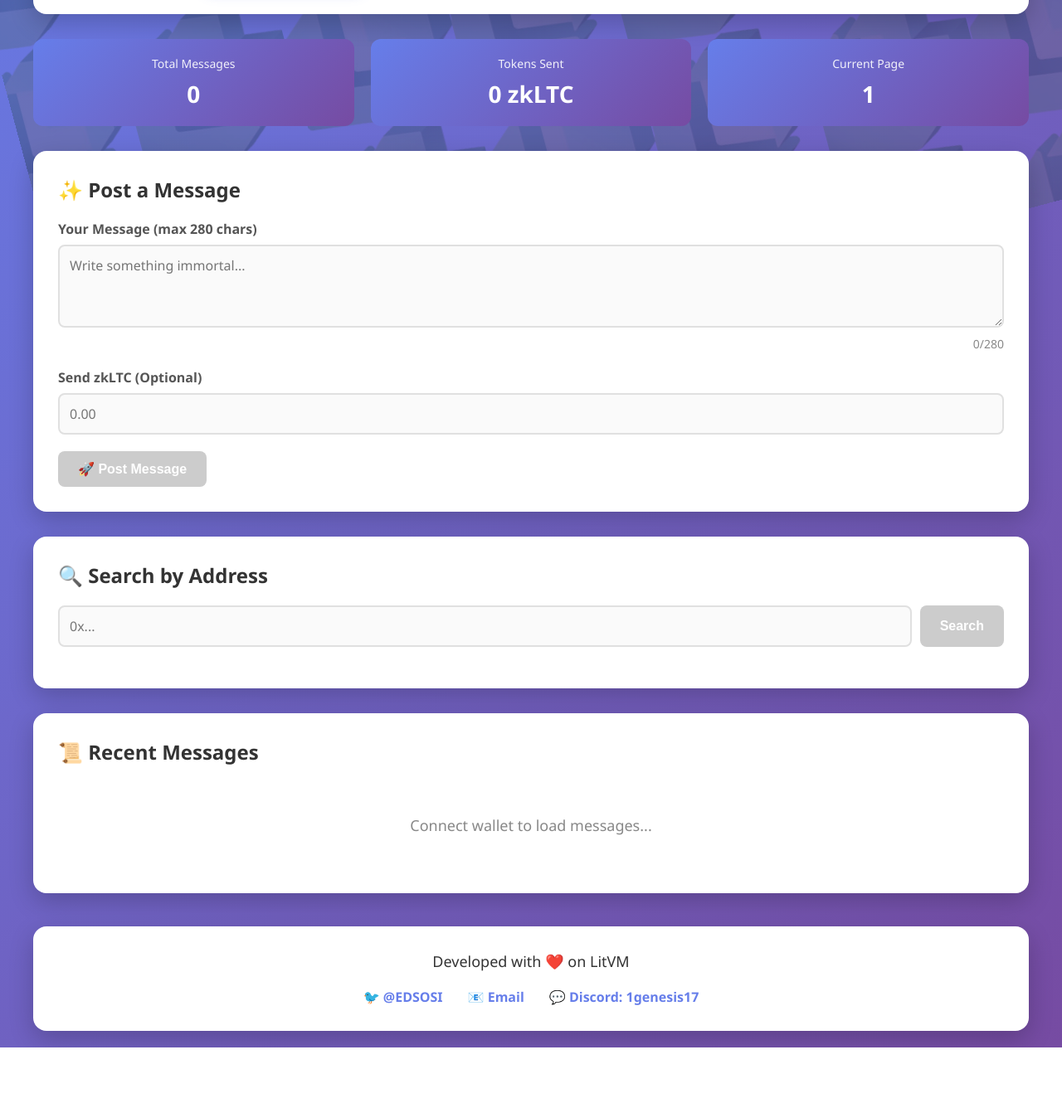
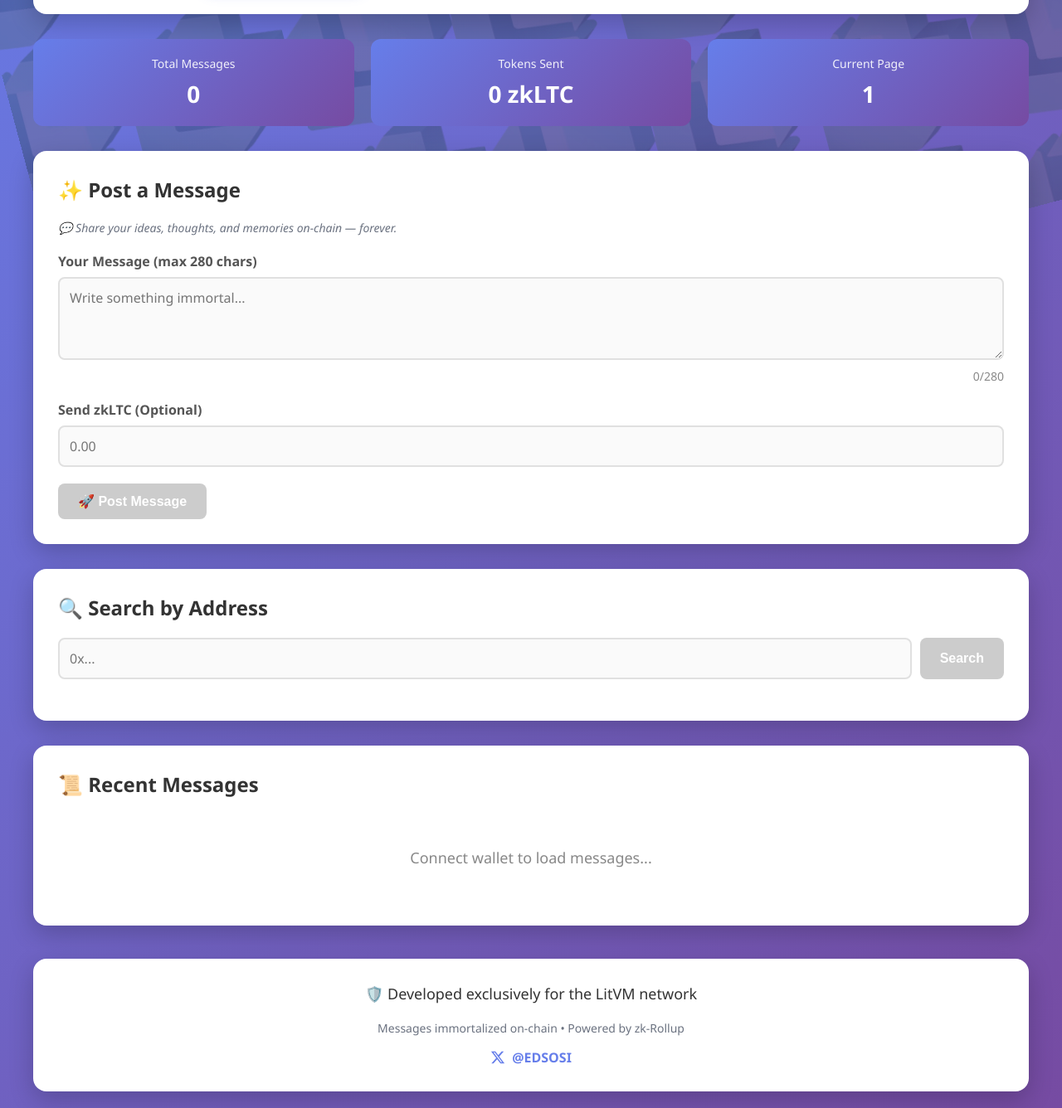
Before and after one commit to GENESIS-SOARES17/Guestbook-LitVM, a website: page frontend/index.html in a window 1280 px wide. Shown: the part 402-1738 px from the top of the page at 83% size. Before the commit the page ends 1665 px from the top, so only its background shows below. Drawn offline with nearby package versions, Linux system fonts and the light colour scheme.

Commit message:
Update index.html

```diff
--- a/frontend/index.html
+++ b/frontend/index.html
@@ -284,6 +284,10 @@
 
         <div class="card">
             <h2 style="margin-bottom: 20px;">✨ Post a Message</h2>
+            <!-- ✅ NOVA MENSAGEM EM INGLÊS -->
+            <p style="color: #6b7280; margin-bottom: 20px; font-size: 14px; font-style: italic;">
+                💬 Share your ideas, thoughts, and memories on-chain — forever.
+            </p>
             <div id="msgStatus"></div>
             <div class="form-group">
                 <label>Your Message (max 280 chars)</label>
@@ -316,13 +320,16 @@
             </div>
         </div>
 
+        <!-- ✅ NOVO FOOTER - LITVM EXCLUSIVO + TWITTER -->
         <footer>
             <div class="footer-content">
-                <div class="footer-title">Developed with ❤️ on LitVM</div>
+                <div class="footer-title">🛡️ Developed exclusively for the LitVM network</div>
+                <p style="color: #6b7280; margin-bottom: 15px; font-size: 14px;">Messages immortalized on-chain • Powered by zk-Rollup</p>
                 <div class="footer-links">
-                    <a href="https://x.com/EDSOSI" target="_blank" class="footer-link">🐦 @EDSOSI</a>
-                    <a href="mailto:edgardsilvasoares@gmail.com" class="footer-link">📧 Email</a>
-                    <a href="https://discord.com" target="_blank" class="footer-link">💬 Discord: 1genesis17</a>
+                    <a href="https://x.com/EDSOSI" target="_blank" class="footer-link">
+                        <svg viewBox="0 0 24 24" width="18" height="18" fill="currentColor"><path d="M18.244 2.25h3.308l-7.227 8.26 8.502 11.24H16.17l-5.214-6.817L4.99 21.75H1.68l7.73-8.835L1.254 2.25H8.08l4.713 6.231zm-1.161 17.52h1.833L7.084 4.126H5.117z"/></svg>
+                        @EDSOSI
+                    </a>
                 </div>
             </div>
         </footer>
```
